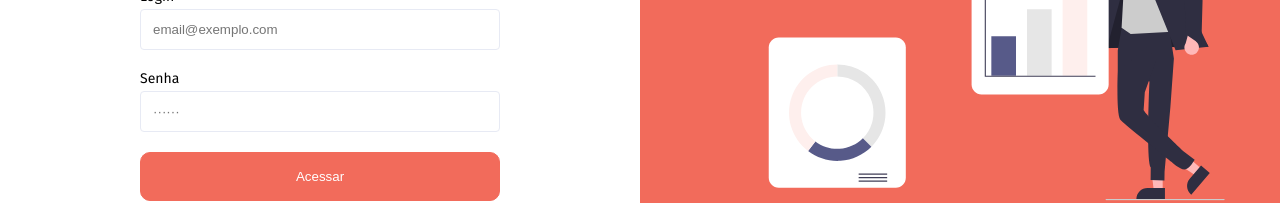
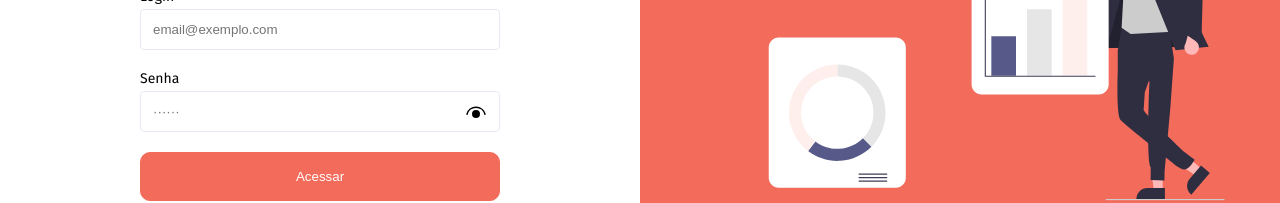
Before and after one commit to rafaelkillua/vittude, a React (Vite) app: page / in a window 1280 px wide. Shown: the part 385-588 px from the top of the page. Built offline with nearby package versions, Linux system fonts and the light colour scheme; no server answers.

Commit message:
feat: show and hide password

```diff
--- a/src/presentation/components/Input/Input.module.scss
+++ b/src/presentation/components/Input/Input.module.scss
@@ -1,4 +1,5 @@
 .inputContainer {
+  position: relative;
   display: flex;
   flex-direction: column;
 }
@@ -13,3 +14,10 @@
   border: 1px solid #E7EAF4;
   border-radius: 0.25rem;
 }
+
+.showPasswordIcon {
+  position: absolute;
+  right: 0.75rem;
+  top: 50%;
+  cursor: pointer;
+}
--- a/src/presentation/components/Input/Input.tsx
+++ b/src/presentation/components/Input/Input.tsx
@@ -1,21 +1,45 @@
-import { forwardRef, useId } from "react"
+import { forwardRef, useId, useMemo, useState } from "react"
 import classNames from "classnames/bind"
 
 import { IInputProps } from "@/domain"
 import styles from './Input.module.scss'
 
+import eye from '@/presentation/assets/eye.svg'
+import eyeHide from '@/presentation/assets/eye-hide.svg'
+
 const cx = classNames.bind(styles)
 
 export const Input = forwardRef<HTMLInputElement, IInputProps>(function Input(props, ref) {
-  const { id, className, label, ...rest } = props
+  const { id, className, label, type, ...rest } = props
 
   const uid = useId()
   const inputId = id ?? uid
 
+  const [showPassword, setShowPassword] = useState(false)
+
+  const toggleShowPassword = () => {
+    setShowPassword(oldValue => !oldValue)
+  }
+
+  const inputType = useMemo(() => {
+    if (type === 'password' && showPassword) {
+      return 'text'
+    }
+    return type
+  }, [type, showPassword])
+
   return (
     <div className={cx(styles.inputContainer, className)}>
       <label className={styles.label} htmlFor={inputId}>{label}</label>
-      <input className={styles.input} id={inputId} ref={ref} {...rest} />
+      <input className={styles.input} id={inputId} ref={ref} type={inputType} {...rest} />
+      {type === 'password' && (
+        <img
+          className={styles.showPasswordIcon}
+          src={showPassword ? eyeHide : eye}
+          onClick={toggleShowPassword}
+          aria-hidden
+        />
+      )}
     </div>
   )
 })
```
Also changed, not shown: src/presentation/assets/eye-hide.svg, src/presentation/assets/eye.svg.
